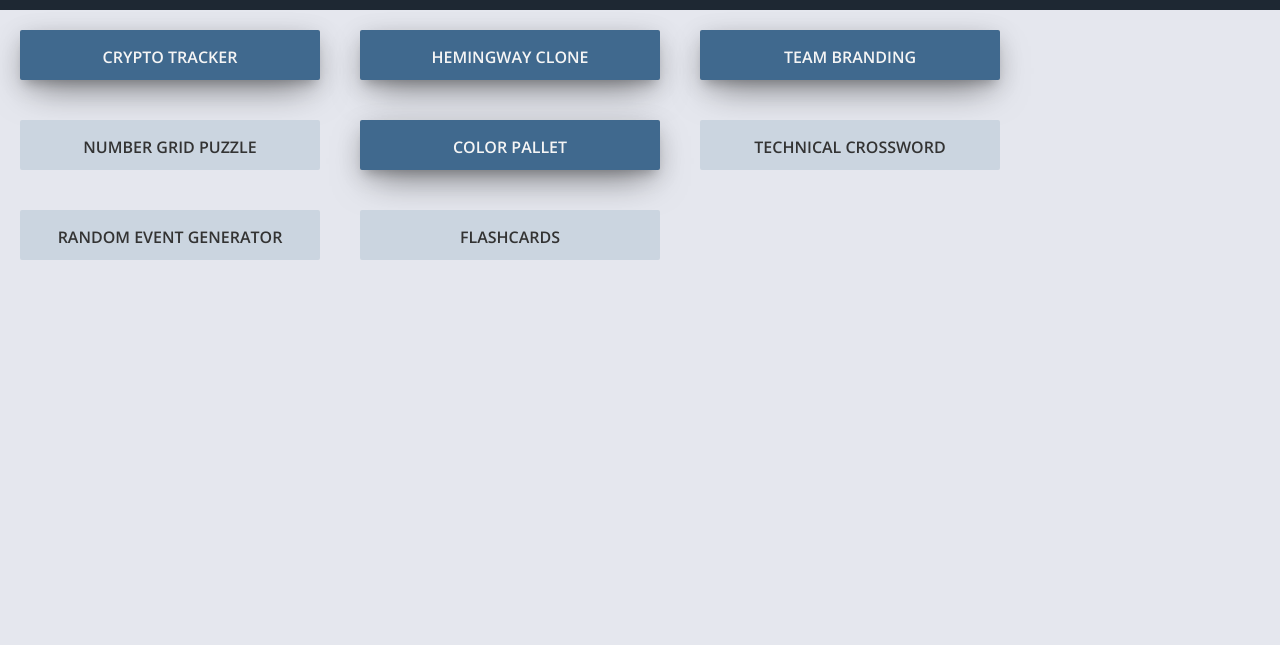
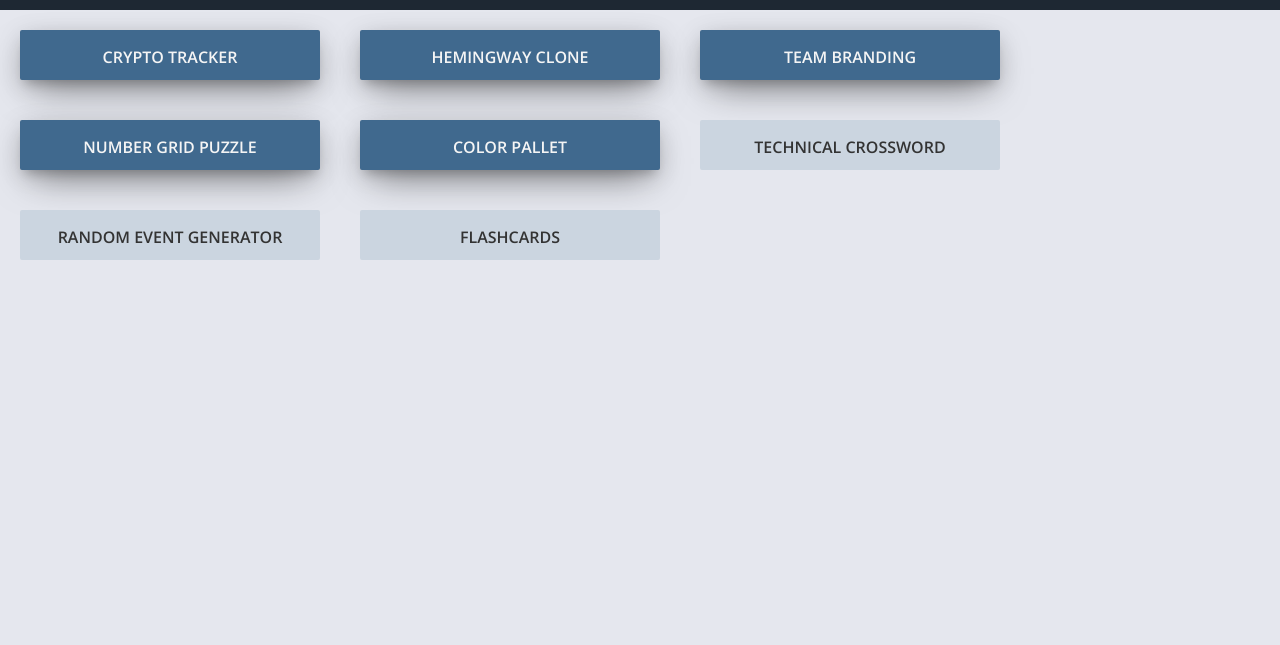
Before and after one commit to Neron-X5/Neron-X5.github.io, a plain HTML site: page index.html in a window 1280 px wide. Shown: the part 91-736 px from the top of the page. Drawn offline with nearby package versions, Linux system fonts and the light colour scheme; a web font is replaced by a local one.

Commit message:
Number grid project added

```diff
--- a/index.html
+++ b/index.html
@@ -18,7 +18,7 @@
             <a href="./crypto-tracker/index.html">Crypto Tracker</a>
             <a href="./hemingway-clone/index.html">Hemingway Clone</a>
             <a href="./team-branding/index.html">Team Branding</a>
-            <a class="pending" href="#">Number Grid Puzzle</a>
+            <a href="https://github.com/Neron-X5/number-grid">Number Grid Puzzle</a>
             <a href="./color-pallet/index.html">Color Pallet</a>
             <a class="pending" href="#">Technical Crossword</a>
             <a class="pending" href="#">Random Event Generator</a>
```
Also changed, not shown: 2 other files.
